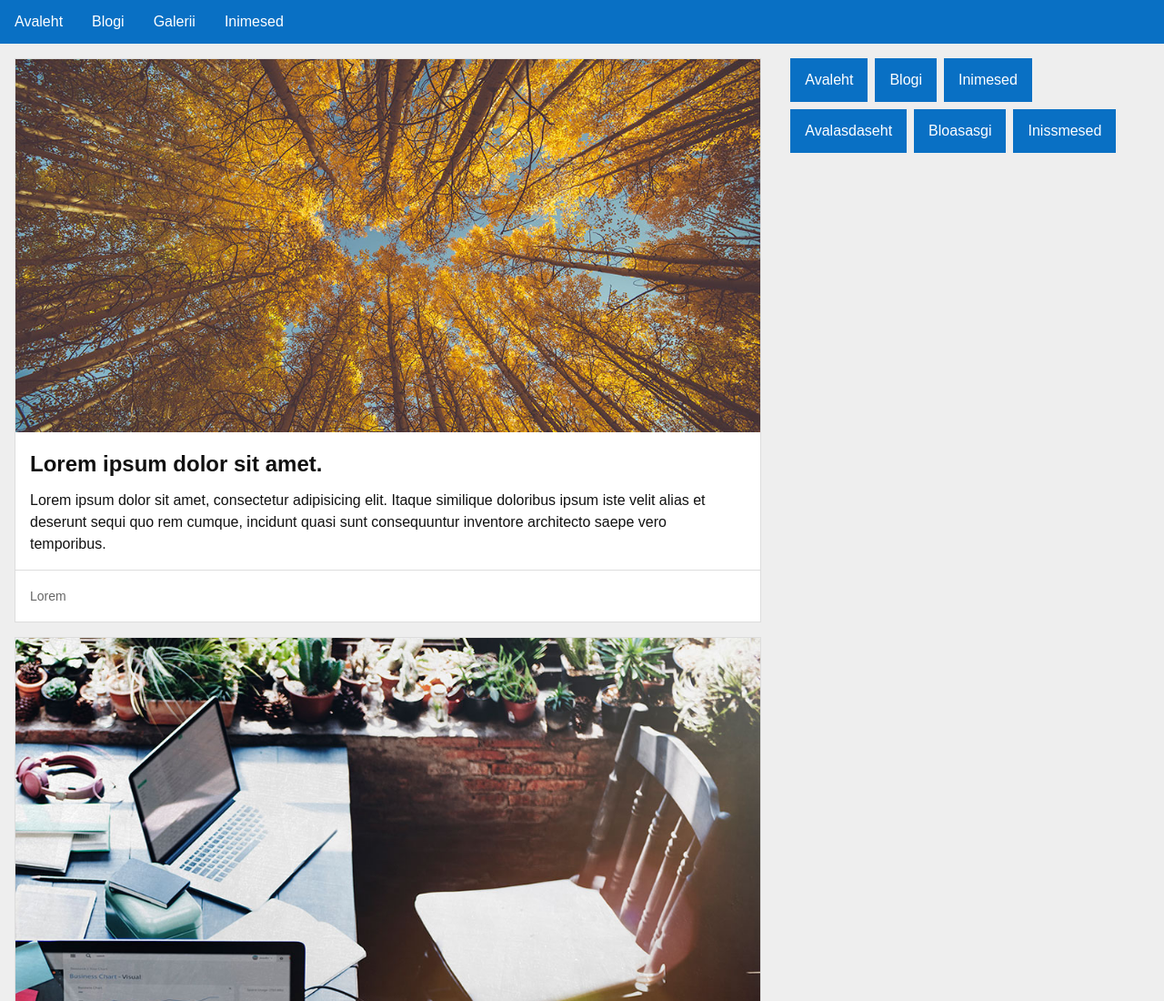
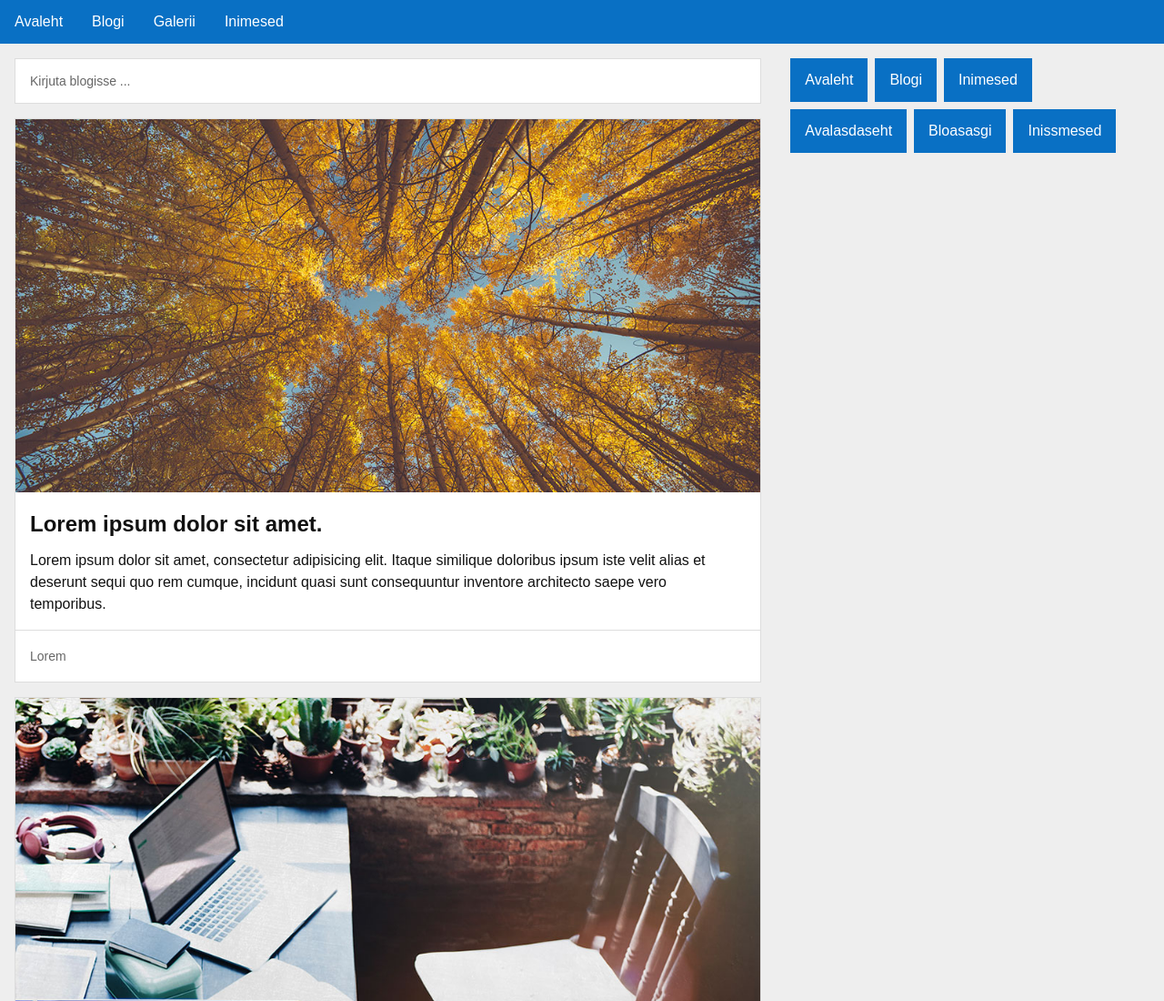
Before and after one commit to antonaavik/intranet, a browser extension: page static/index.html in a window 1280 px wide. Shown: the top 1100 px of the page at 91% size. Drawn offline with Linux system fonts and the light colour scheme.

Commit message:
entry field

```diff
--- a/static/index.html
+++ b/static/index.html
@@ -27,6 +27,11 @@
     <div class="wrapper">
         <div class="row">
             <div class="col col-md--8">
+                <p>
+                    <button class="entry-field small muted" type="button">
+                        <span>Kirjuta blogisse ...</span>
+                    </button>
+                </p>
                 <div class="card">
                     <p class="card__cover">
                         <img src="images/pexels.jpg" alt="">
--- a/static/shell.css
+++ b/static/shell.css
@@ -22,6 +22,19 @@ body {
     font: 400 1rem/1.5em sans-serif;
     background: var(--color-gray-lightest);
     color: var(--color-gray-darkest);
+}
+input, textarea, select, button {
+    padding: 1rem;
+    border: 1px solid #ddd;
+    background: #fff;
+    color: inherit;
+    font: inherit;
+}
+button {
+    padding: 0.75rem;
+}
+button span {
+    padding: 0 0.25rem;
 }
 a {
     color: var(--color-primary);
@@ -162,6 +175,13 @@ h1,h2,h3,h4,h5,h6,ul,ol,table,p {
     margin: 0.5rem 0 0;
 }
 
+/* Components -> Entry field */
+
+.entry-field {
+    width: 100%;
+    text-align: left;
+}
+
 /* Components -> Card */
 
 .card {
```
